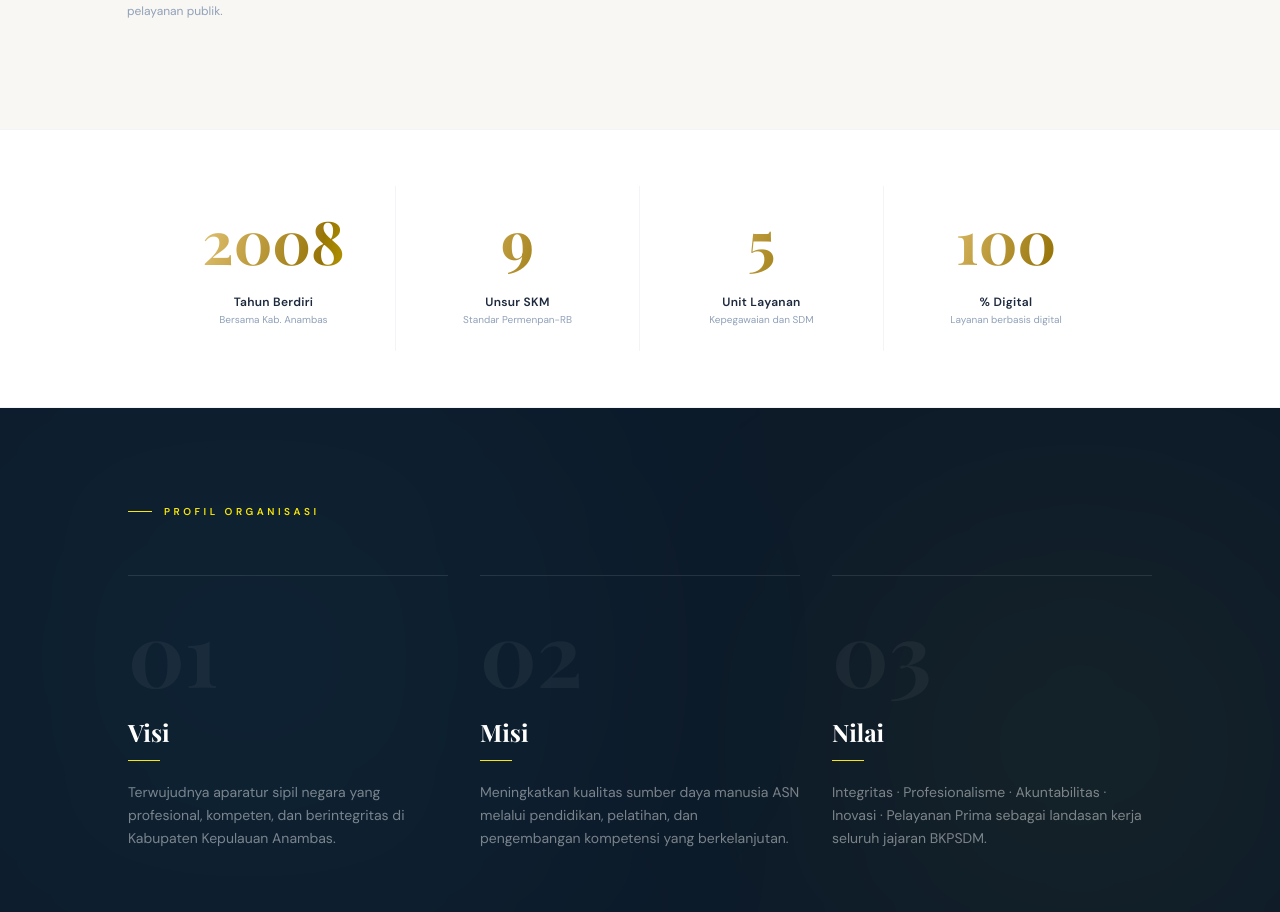
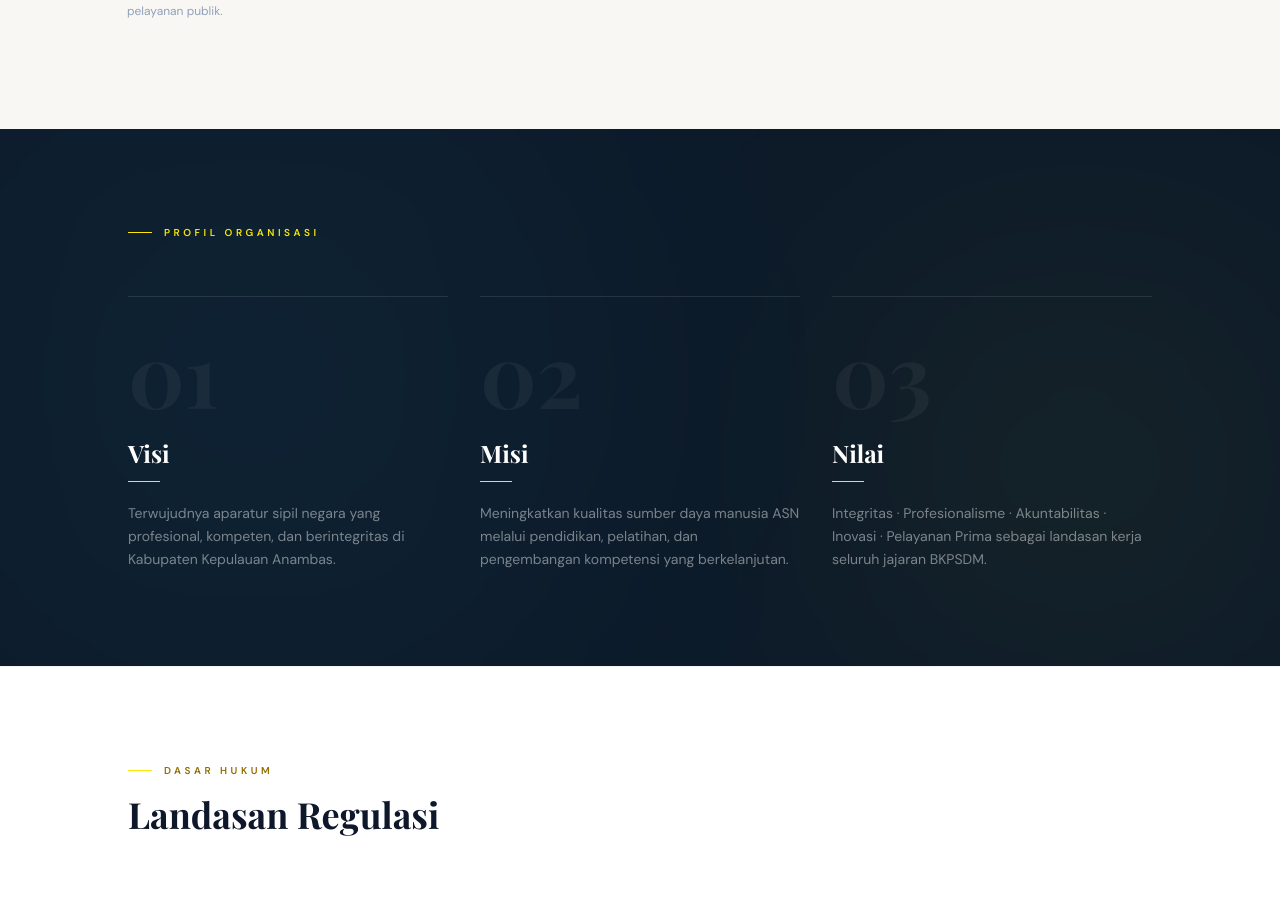
Before and after one commit to mihaqiel/survey-app-base-for-BKPSD-web-survey, a Next.js app: page /tentang in a window 1280 px wide. Shown: the part 1880-2792 px from the top of the page. Built offline with nearby package versions, Linux system fonts and the light colour scheme.

Commit message:
chore(tentang): remove stats bar (2008/9/5/100) section
Delete STATS constant, stats section JSX, and now-orphaned
useCountUp hook + StatItem component (~40 lines removed).

Co-Authored-By: Claude Sonnet 4.6 <noreply@anthropic.com>

```diff
--- a/app/(public-no-footer)/tentang/TentangPage.tsx
+++ b/app/(public-no-footer)/tentang/TentangPage.tsx
@@ -37,12 +37,6 @@ const MANTAP = [
   { letter: "!", word: "Semangat",    desc: "Keyakinan penuh, semangat, serta energi positif dalam menjalankan tugas pelayanan publik." },
 ];
 
-const STATS = [
-  { value: "2008", label: "Tahun Berdiri",  sub: "Bersama Kab. Anambas"     },
-  { value: "9",    label: "Unsur SKM",      sub: "Standar Permenpan-RB"      },
-  { value: "5",    label: "Unit Layanan",   sub: "Kepegawaian dan SDM"      },
-  { value: "100",  label: "% Digital",      sub: "Layanan berbasis digital" },
-];
 
 const PILLARS = [
   { num: "01", title: "Visi",  body: "Terwujudnya aparatur sipil negara yang profesional, kompeten, dan berintegritas di Kabupaten Kepulauan Anambas." },
@@ -74,37 +68,6 @@ function useInView(threshold = 0.12) {
   return { ref, inView };
 }
 
-function useCountUp(target: string, duration = 1800) {
-  const ref = useRef<HTMLDivElement>(null);
-  const [display, setDisplay] = useState("0");
-  const started = useRef(false);
-  useEffect(() => {
-    const el = ref.current;
-    if (!el) return;
-    const obs = new IntersectionObserver(([entry]) => {
-      if (!entry.isIntersecting || started.current) return;
-      started.current = true;
-      const num = parseInt(target);
-      const suffix = target.replace(/[0-9]/g, "");
-      if (isNaN(num)) { setDisplay(target); return; }
-      const fps = 60;
-      const total = Math.round((duration / 1000) * fps);
-      let frame = 0;
-      const tick = () => {
-        frame++;
-        const t = Math.min(frame / total, 1);
-        const eased = 1 - Math.pow(1 - t, 3);
-        setDisplay(frame >= total ? target : Math.floor(eased * num) + suffix);
-        if (frame < total) requestAnimationFrame(tick);
-      };
-      requestAnimationFrame(tick);
-    }, { threshold: 0.5 });
-    obs.observe(el);
-    return () => obs.disconnect();
-  }, [target, duration]);
-  return { ref, display };
-}
-
 /* ── Sub-components ─────────────────────────────── */
 function CharReveal({ text, className, delay = 0 }: { text: string; className?: string; delay?: number }) {
   return (
@@ -134,17 +97,6 @@ function WordReveal({ text, inView, delay = 0, className }: {
         </span>
       ))}
     </span>
-  );
-}
-
-function StatItem({ value, label, sub }: { value: string; label: string; sub: string }) {
-  const { ref, display } = useCountUp(value);
-  return (
-    <div ref={ref} className="px-6 md:px-8 py-6 text-center">
-      <p className="serif gold-text text-5xl md:text-6xl font-bold leading-none min-h-[1.2em]">{display}</p>
-      <p className="text-xs font-semibold text-slate-800 mt-3 tracking-wide">{label}</p>
-      <p className="text-[10px] text-slate-400 mt-0.5">{sub}</p>
-    </div>
   );
 }
 
@@ -501,15 +453,6 @@ export default function TentangPage() {
       </section>
 
       {/* ════════════════════════════════════
-          STATS — count-up animation
-      ════════════════════════════════════ */}
-      <section className="bg-white border-y border-gray-100">
-        <div className="max-w-5xl mx-auto px-6 py-14 grid grid-cols-2 md:grid-cols-4 divide-x divide-gray-100">
-          {STATS.map((s) => <StatItem key={s.label} {...s} />)}
-        </div>
-      </section>
-
-      {/* ════════════════════════════════════
           PILLARS — Visi / Misi / Nilai
       ════════════════════════════════════ */}
       <section className="py-24 px-6 relative overflow-hidden" style={{ background: "#0d1b2a" }}>
```
